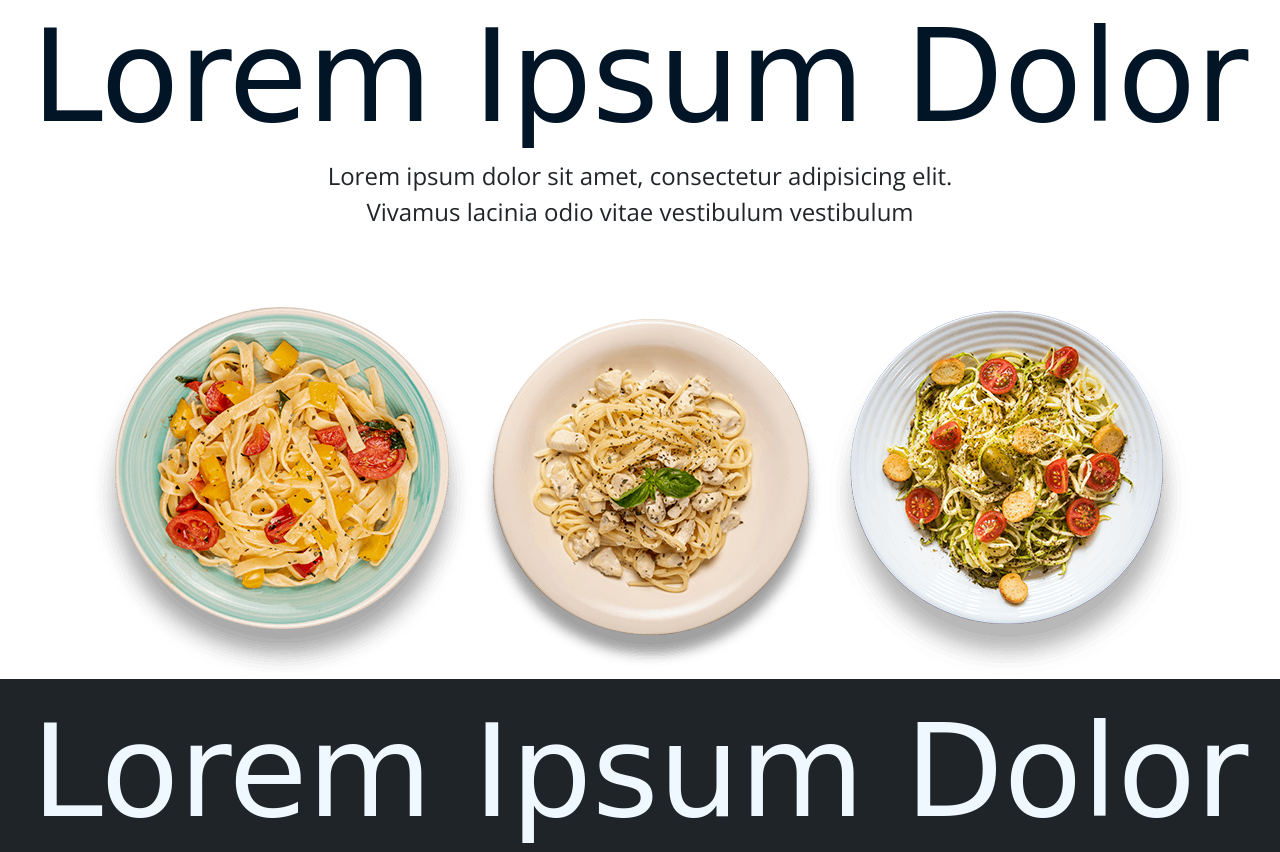
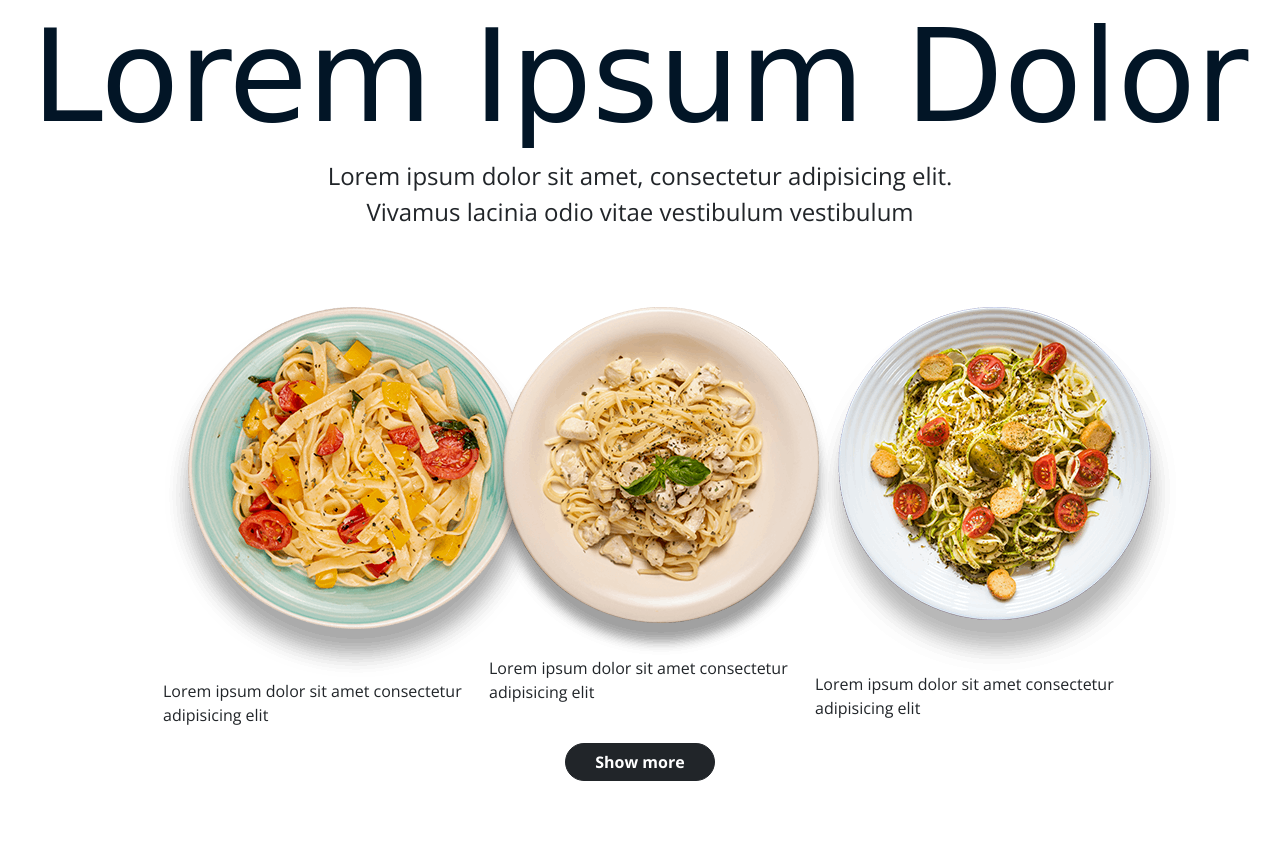
Before and after one commit to AYSamuel/crossover_pizza, a plain HTML site: page index.html in a window 1280 px wide. Shown: the top 852 px of the page. Drawn offline with nearby package versions, Linux system fonts and the light colour scheme; a web font is replaced by a local one.

Commit message:
added more styling

```diff
--- a/index.html
+++ b/index.html
@@ -35,12 +35,25 @@
             <br>
             <br>
         </div>
+        <div class="row justify-content-center">
+          <div class="col-3">
+            <img src="./assets/pic1_section2.png" alt="pasta">
+            <p>Lorem ipsum dolor sit amet consectetur adipisicing elit</p>
+          </div>
+          <div class="col-3">
+            <img src="./assets/pic2_section2.png" alt="more pasta">
+            <p>Lorem ipsum dolor sit amet consectetur adipisicing elit</p>
+          </div>
+          <div class="col-3">
+            <img src="./assets/pic3_section2.png" alt="pasta">
+            <p>Lorem ipsum dolor sit amet consectetur adipisicing elit</p>
+          </div>
+          <br><br><br>
+        </div>
         <div class="text-center">
-          <img src="./assets/pic1_section2.png" alt="pasta">
-          <img src="./assets/pic2_section2.png" alt="more pasta">
-          <img src="./assets/pic3_section2.png" alt="pasta">
+          <button type="button" class="btn btn-dark">Show more</button>
         </div>
-        <div></div>
+        <br><br><br>
       </div>
     </section>
 
```
